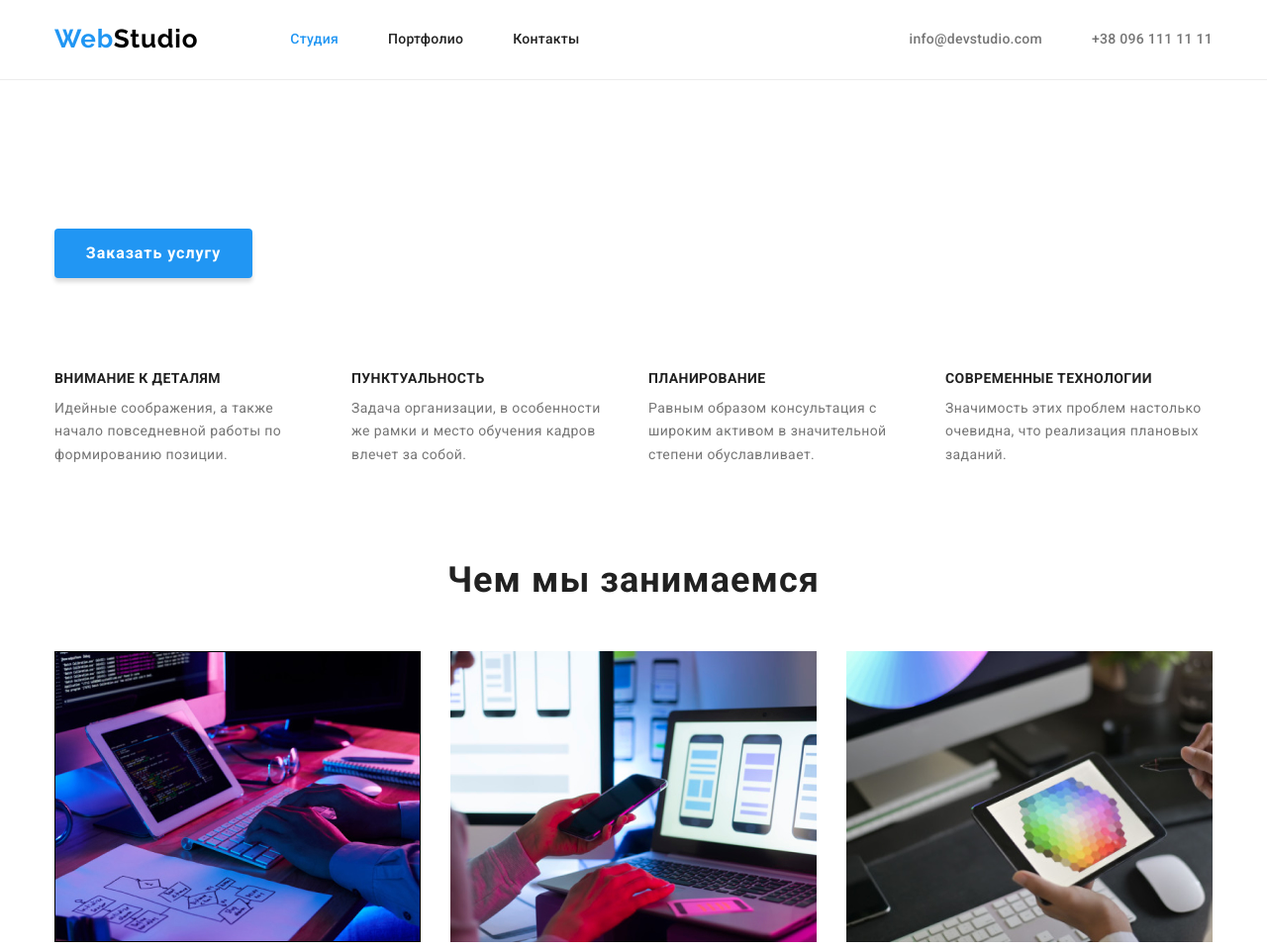
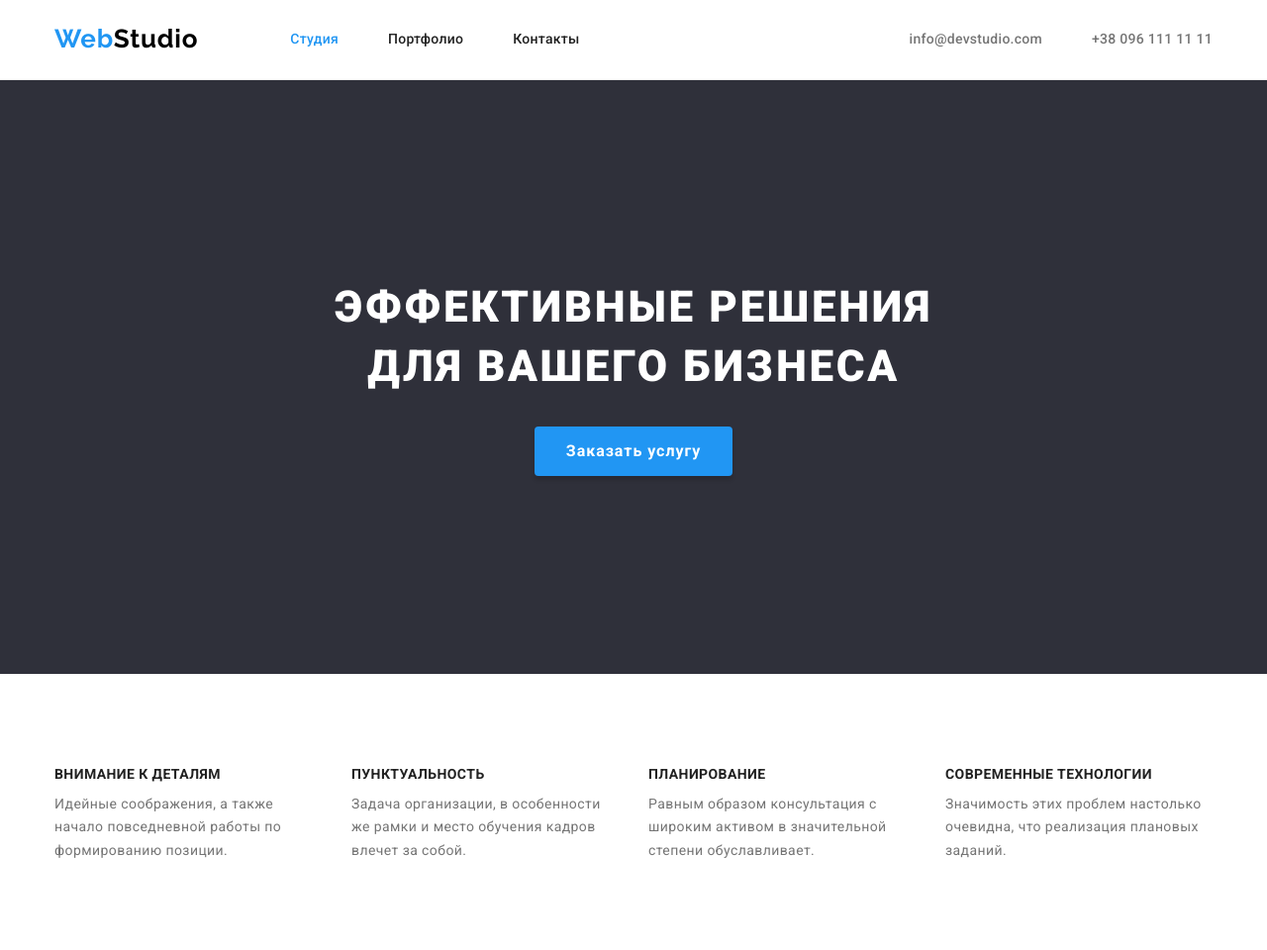
Before and after one commit to JarosJT/goit-markup-hw-03, a plain HTML site: page index.html in a window 1280 px wide. Shown: the top 960 px of the page at 99% size. Drawn offline with nearby package versions, Linux system fonts and the light colour scheme.

Commit message:
Update styles.css

```diff
--- a/css/styles.css
+++ b/css/styles.css
@@ -126,7 +126,7 @@ ul {
   margin-bottom: 9px;
 }
 
-.address-list li:nth-child() .hero-section {
+.hero-section {
   background-color: #2f303a;
   text-align: center;
   padding-top: 200px;
```
